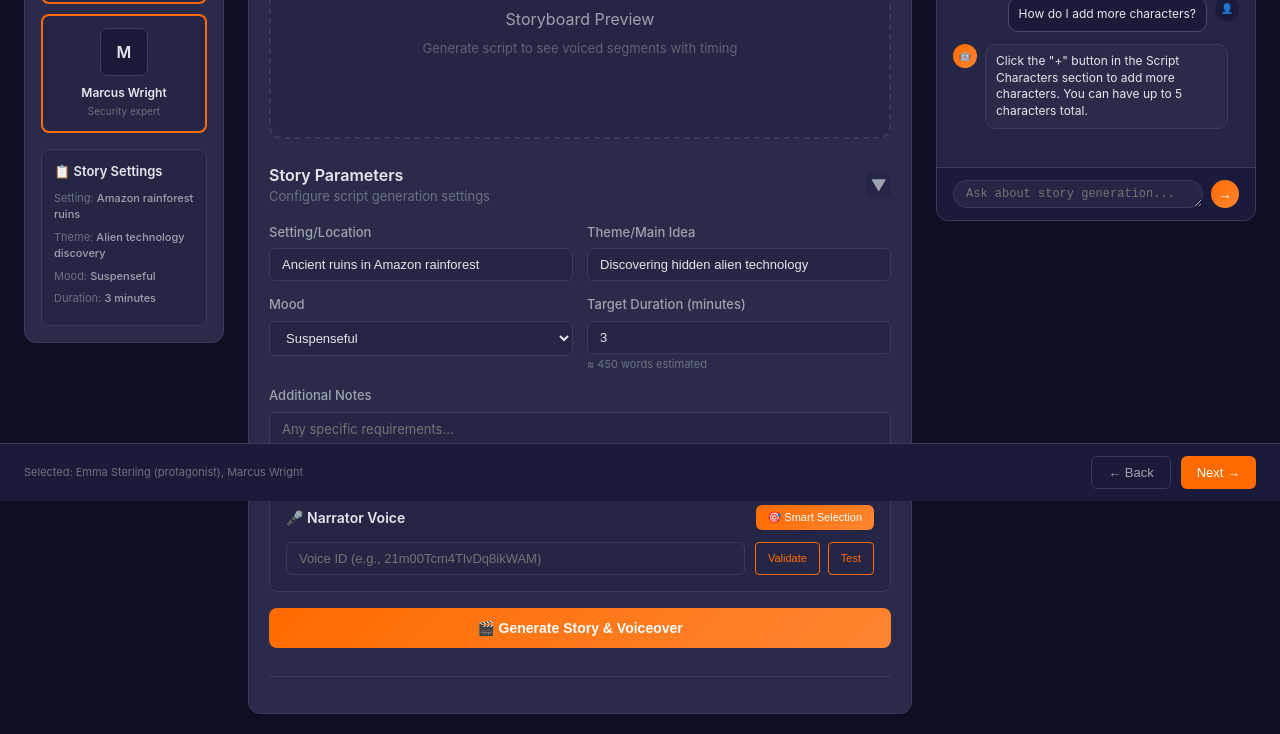
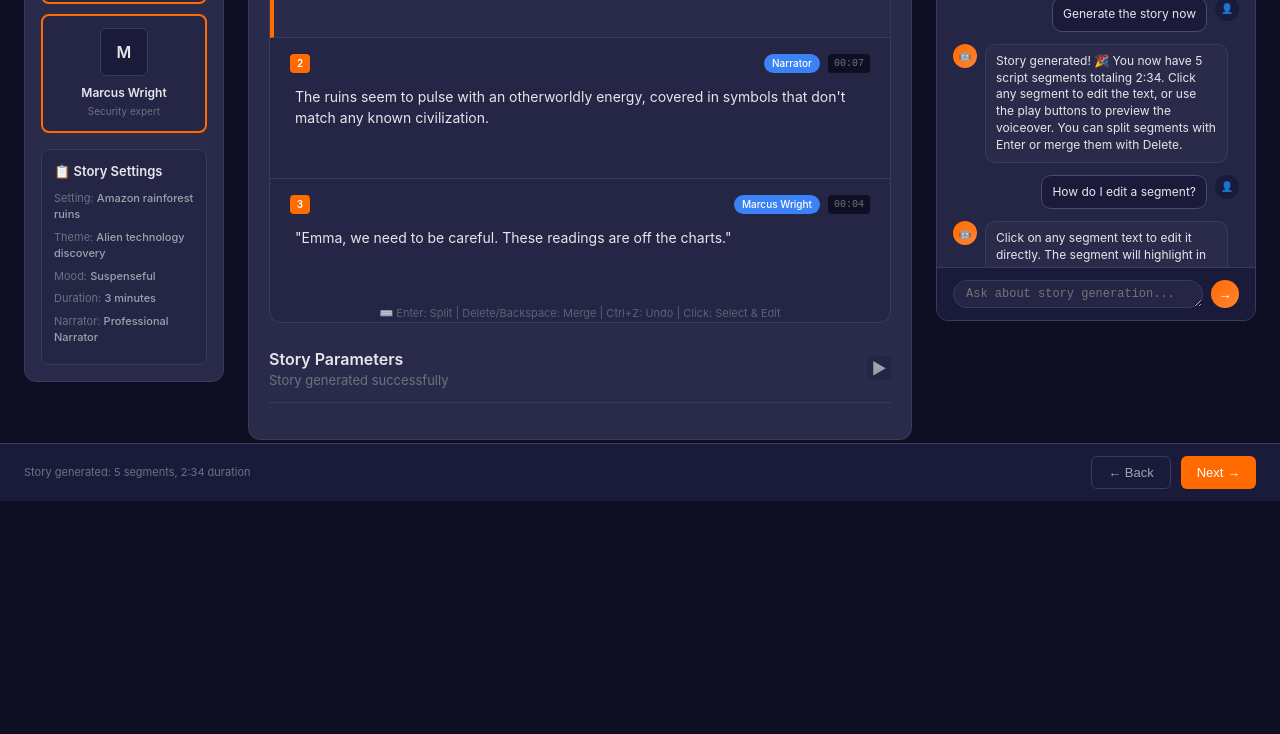
Before and after one commit to vimerse/storypage, a plain HTML site: page index.html in a window 1280 px wide. Shown: the part 299-1033 px from the top of the page. After the commit the page ends 800 px from the top, so only its background shows below. Drawn offline with Linux system fonts and the light colour scheme.

Commit message:
Update index.html

```diff
--- a/index.html
+++ b/index.html
@@ -3,7 +3,7 @@
 <head>
     <meta charset="UTF-8">
     <meta name="viewport" content="width=device-width, initial-scale=1.0">
-    <title>Vimerse Story - Expanded Parameters</title>
+    <title>Vimerse Story - Generated Script State</title>
     <style>
         /* Same base styles as before */
         * { margin: 0; padding: 0; box-sizing: border-box; }
@@ -149,13 +149,14 @@
             display: none;
         }
 
-        /* Story Parameters */
+        /* Story Parameters - NOW VISIBLE */
         .story-params {
             background: #252545;
             border: 1px solid #3A3B5A;
             border-radius: 8px;
             padding: 12px;
             margin-top: 16px;
+            display: block;
         }
 
         .params-header {
@@ -180,25 +181,158 @@
             padding: 20px;
         }
 
-        .placeholder {
+        /* SCRIPT RESULTS - Main feature of this state */
+        .storyboard-results {
             background: #252545;
-            border: 2px dashed #3A3B5A;
             border-radius: 12px;
-            padding: 40px 20px;
-            text-align: center;
+            border: 1px solid #3A3B5A;
             margin-bottom: 24px;
-            min-height: 300px;
+            overflow: hidden;
+        }
+
+        .storyboard-header {
+            background: #1A1B3A;
+            padding: 16px 20px;
+            border-bottom: 1px solid #3A3B5A;
             display: flex;
-            flex-direction: column;
-            justify-content: center;
+            justify-content: space-between;
             align-items: center;
         }
 
-        .placeholder-icon { font-size: 48px; margin-bottom: 16px; opacity: 0.6; }
-        .placeholder-text { font-size: 16px; color: #9CA3AF; margin-bottom: 8px; }
-        .placeholder-subtext { font-size: 13px; color: #6B7280; opacity: 0.8; }
+        .storyboard-title {
+            font-size: 16px;
+            font-weight: 600;
+            color: #E5E7EB;
+        }
 
-        /* Parameters Section - EXPANDED STATE */
+        .storyboard-stats {
+            display: flex;
+            gap: 16px;
+            font-size: 12px;
+            color: #6B7280;
+        }
+
+        .storyboard-content {
+            max-height: 400px;
+            overflow-y: auto;
+        }
+
+        .script-segment {
+            padding: 16px 20px;
+            border-bottom: 1px solid #3A3B5A;
+            transition: background-color 0.2s;
+            position: relative;
+        }
+
+        .script-segment:hover {
+            background-color: #1A1B3A;
+        }
+
+        .script-segment.selected {
+            background-color: #2A2B4A;
+            border-left: 4px solid #FF6B00;
+        }
+
+        .script-segment:last-child {
+            border-bottom: none;
+        }
+
+        .segment-header {
+            display: flex;
+            justify-content: space-between;
+            align-items: flex-start;
+            margin-bottom: 8px;
+            gap: 12px;
+        }
+
+        .segment-number {
+            background: #FF6B00;
+            color: white;
+            font-size: 10px;
+            font-weight: 600;
+            padding: 2px 6px;
+            border-radius: 4px;
+            min-width: 20px;
+            text-align: center;
+        }
+
+        .segment-meta {
+            display: flex;
+            gap: 8px;
+            align-items: center;
+            margin-left: auto;
+        }
+
+        .character-tag {
+            background: #3B82F6;
+            color: white;
+            font-size: 10px;
+            font-weight: 500;
+            padding: 2px 8px;
+            border-radius: 12px;
+        }
+
+        .duration-tag {
+            background: #0F0F23;
+            color: #6B7280;
+            font-size: 10px;
+            font-weight: 500;
+            padding: 2px 6px;
+            border-radius: 4px;
+            font-family: monospace;
+        }
+
+        .segment-text {
+            color: #E5E7EB;
+            font-size: 14px;
+            line-height: 1.5;
+            margin-bottom: 8px;
+            min-height: 20px;
+            outline: none;
+            border: 1px solid transparent;
+            border-radius: 4px;
+            padding: 4px;
+        }
+
+        .segment-actions {
+            display: flex;
+            gap: 8px;
+            opacity: 0;
+            transition: opacity 0.2s;
+        }
+
+        .script-segment:hover .segment-actions {
+            opacity: 1;
+        }
+
+        .play-segment-btn {
+            background: #FF6B00;
+            border: none;
+            color: white;
+            font-size: 11px;
+            padding: 4px 8px;
+            border-radius: 4px;
+            cursor: pointer;
+            display: flex;
+            align-items: center;
+            gap: 4px;
+        }
+
+        .play-segment-btn.playing {
+            background: #F59E0B;
+            color: #000;
+        }
+
+        /* Keyboard help */
+        .keyboard-help {
+            font-size: 11px;
+            color: #6B7280;
+            text-align: center;
+            margin-top: 8px;
+            opacity: 0.8;
+        }
+
+        /* Parameters Section - COLLAPSED after generation */
         .params-section {
             border-bottom: 1px solid #3A3B5A;
             margin-bottom: 16px;
@@ -215,7 +349,6 @@
         .section-title { font-size: 16px; font-weight: 600; }
         .section-summary { font-size: 13px; color: #6B7280; }
 
-        /* EXPANDED STATE: Arrow rotated */
         .expand-arrow {
             width: 24px; height: 24px;
             background: #252545;
@@ -224,100 +357,6 @@
             align-items: center;
             justify-content: center;
             color: #9CA3AF;
-            transform: rotate(90deg);
-        }
-
-        /* EXPANDED STATE: Form is visible with animation */
-        .parameters-content {
-            max-height: 1000px;
-            opacity: 1;
-            margin-bottom: 16px;
-            overflow: visible;
-        }
-
-        .form-grid {
-            display: grid;
-            grid-template-columns: 1fr 1fr;
-            gap: 14px;
-            margin: 16px 0;
-        }
-
-        .form-group { display: flex; flex-direction: column; }
-        .form-group.full { grid-column: 1 / -1; }
-
-        .form-label {
-            font-size: 13px;
-            font-weight: 500;
-            color: #9CA3AF;
-            margin-bottom: 6px;
-        }
-
-        .form-input, .form-textarea, .form-select {
-            padding: 8px 12px;
-            border: 1px solid #3A3B5A;
-            border-radius: 6px;
-            font-size: 13px;
-            background: #252545;
-            color: #E5E7EB;
-        }
-
-        .form-textarea { min-height: 60px; font-family: inherit; }
-        .form-helper { font-size: 11px; color: #6B7280; margin-top: 2px; }
-
-        /* Voice Section */
-        .voice-section {
-            background: #252545;
-            border: 1px solid #3A3B5A;
-            border-radius: 8px;
-            padding: 16px;
-            margin: 16px 0;
-        }
-
-        .voice-header {
-            display: flex;
-            justify-content: space-between;
-            align-items: center;
-            margin-bottom: 12px;
-        }
-
-        .voice-title { font-size: 14px; font-weight: 600; }
-
-        .smart-btn {
-            background: linear-gradient(135deg, #FF6B00, #FF8533);
-            color: white;
-            border: none;
-            padding: 6px 12px;
-            border-radius: 6px;
-            font-size: 11px;
-            font-weight: 500;
-            cursor: pointer;
-        }
-
-        .voice-input-group { display: flex; gap: 10px; }
-        .voice-input { flex: 1; }
-        .voice-actions { display: flex; gap: 8px; }
-
-        .action-btn {
-            padding: 6px 12px;
-            background: transparent;
-            border: 1px solid #FF6B00;
-            border-radius: 4px;
-            color: #FF6B00;
-            font-size: 11px;
-            font-weight: 500;
-            cursor: pointer;
-        }
-
-        .generate-btn {
-            width: 100%;
-            padding: 12px 20px;
-            background: linear-gradient(135deg, #FF6B00, #FF8533);
-            color: white;
-            border: none;
-            border-radius: 8px;
-            font-size: 14px;
-            font-weight: 600;
-            cursor: pointer;
         }
 
         /* Chat Section */
@@ -528,7 +567,7 @@
                     <div class="character-role">Security expert</div>
                 </div>
 
-                <!-- Story Parameters -->
+                <!-- Story Parameters - NOW VISIBLE -->
                 <div class="story-params">
                     <div class="params-header">📋 Story Settings</div>
                     <div class="param-item">
@@ -547,75 +586,128 @@
                         <span class="param-label">Duration: </span>
                         <span class="param-value">3 minutes</span>
                     </div>
+                    <div class="param-item">
+                        <span class="param-label">Narrator: </span>
+                        <span class="param-value">Professional Narrator</span>
+                    </div>
                 </div>
             </aside>
 
             <!-- Main Content -->
             <section class="main-content">
-                <!-- Storyboard Placeholder -->
-                <div class="placeholder">
-                    <div class="placeholder-icon">🎬</div>
-                    <div class="placeholder-text">Storyboard Preview</div>
-                    <div class="placeholder-subtext">Generate script to see voiced segments with timing</div>
+                <!-- SCRIPT RESULTS - Main feature -->
+                <div class="storyboard-results">
+                    <div class="storyboard-header">
+                        <h3 class="storyboard-title">📋 Script Segments</h3>
+                        <div class="storyboard-stats">
+                            <span>Duration: <strong>2:34</strong></span>
+                            <span>Segments: <strong>5</strong></span>
+                        </div>
+                    </div>
+                    <div class="storyboard-content">
+                        <!-- Script Segment 1 -->
+                        <div class="script-segment selected">
+                            <div class="segment-header">
+                                <div class="segment-number">1</div>
+                                <div class="segment-meta">
+                                    <div class="character-tag">Narrator</div>
+                                    <div class="duration-tag">00:08</div>
+                                </div>
+                            </div>
+                            <div class="segment-text">Deep in the Amazon rainforest, Dr. Emma Sterling pushes through the dense undergrowth, her eyes fixed on the ancient stone structures ahead.</div>
+                            <div class="segment-actions">
+                                <button class="play-segment-btn playing">
+                                    <span>⏸️</span>
+                                    Playing
+                                </button>
+                            </div>
+                        </div>
+
+                        <!-- Script Segment 2 -->
+                        <div class="script-segment">
+                            <div class="segment-header">
+                                <div class="segment-number">2</div>
+                                <div class="segment-meta">
+                                    <div class="character-tag">Narrator</div>
+                                    <div class="duration-tag">00:07</div>
+                                </div>
+                            </div>
+                            <div class="segment-text">The ruins seem to pulse with an otherworldly energy, covered in symbols that don't match any known civilization.</div>
+                            <div class="segment-actions">
+                                <button class="play-segment-btn">
+                                    <span>▶️</span>
+                                    Play
+                                </button>
+                            </div>
+                        </div>
+
+                        <!-- Script Segment 3 -->
+                        <div class="script-segment">
+                            <div class="segment-header">
+                                <div class="segment-number">3</div>
+                                <div class="segment-meta">
+                                    <div class="character-tag">Marcus Wright</div>
+                                    <div class="duration-tag">00:04</div>
+                                </div>
+                            </div>
+                            <div class="segment-text">"Emma, we need to be careful. These readings are off the charts."</div>
+                            <div class="segment-actions">
+                                <button class="play-segment-btn">
+                                    <span>▶️</span>
+                                    Play
+                                </button>
+                            </div>
+                        </div>
+
+                        <!-- Script Segment 4 -->
+                        <div class="script-segment">
+                            <div class="segment-header">
+                                <div class="segment-number">4</div>
+                                <div class="segment-meta">
+                                    <div class="character-tag">Narrator</div>
+                                    <div class="duration-tag">00:06</div>
+                                </div>
+                            </div>
+                            <div class="segment-text">Marcus Wright, her trusted security expert, scans the area with his advanced equipment, concern etched on his weathered face.</div>
+                            <div class="segment-actions">
+                                <button class="play-segment-btn">
+                                    <span>▶️</span>
+                                    Play
+                                </button>
+                            </div>
+                        </div>
+
+                        <!-- Script Segment 5 -->
+                        <div class="script-segment">
+                            <div class="segment-header">
+                                <div class="segment-number">5</div>
+                                <div class="segment-meta">
+                                    <div class="character-tag">Narrator</div>
+                                    <div class="duration-tag">00:09</div>
+                                </div>
+                            </div>
+                            <div class="segment-text">As Emma approaches the central structure, a brilliant light emanates from within, revealing technology that shouldn't exist on Earth.</div>
+                            <div class="segment-actions">
+                                <button class="play-segment-btn">
+                                    <span>▶️</span>
+                                    Play
+                                </button>
+                            </div>
+                        </div>
+                    </div>
+                    <div class="keyboard-help">
+                        ⌨️ Enter: Split | Delete/Backspace: Merge | Ctrl+Z: Undo | Click: Select & Edit
+                    </div>
                 </div>
 
-                <!-- Parameters Section - EXPANDED STATE -->
+                <!-- Parameters Section - COLLAPSED after generation -->
                 <div class="params-section">
                     <div class="params-header-main">
                         <div>
                             <div class="section-title">Story Parameters</div>
-                            <div class="section-summary">Configure script generation settings</div>
+                            <div class="section-summary">Story generated successfully</div>
                         </div>
                         <div class="expand-arrow">▶</div>
-                    </div>
-
-                    <!-- Form (EXPANDED - visible) -->
-                    <div class="parameters-content">
-                        <div class="form-grid">
-                            <div class="form-group">
-                                <label class="form-label">Setting/Location</label>
-                                <input type="text" class="form-input" value="Ancient ruins in Amazon rainforest">
-                            </div>
-                            <div class="form-group">
-                                <label class="form-label">Theme/Main Idea</label>
-                                <input type="text" class="form-input" value="Discovering hidden alien technology">
-                            </div>
-                            <div class="form-group">
-                                <label class="form-label">Mood</label>
-                                <select class="form-select">
-                                    <option selected>Suspenseful</option>
-                                    <option>Adventurous</option>
-                                    <option>Mysterious</option>
-                                </select>
-                            </div>
-                            <div class="form-group">
-                                <label class="form-label">Target Duration (minutes)</label>
-                                <input type="number" class="form-input" value="3">
-                                <div class="form-helper">≈ 450 words estimated</div>
-                            </div>
-                            <div class="form-group full">
-                                <label class="form-label">Additional Notes</label>
-                                <textarea class="form-textarea" placeholder="Any specific requirements..."></textarea>
-                            </div>
-                        </div>
-
-                        <!-- Voice Section -->
-                        <div class="voice-section">
-                            <div class="voice-header">
-                                <div class="voice-title">🎤 Narrator Voice</div>
-                                <button class="smart-btn">🎯 Smart Selection</button>
-                            </div>
-                            <div class="voice-input-group">
-                                <input type="text" class="form-input voice-input" placeholder="Voice ID (e.g., 21m00Tcm4TlvDq8ikWAM)">
-                                <div class="voice-actions">
-                                    <button class="action-btn">Validate</button>
-                                    <button class="action-btn">Test</button>
-                                </div>
-                            </div>
-                        </div>
-
-                        <!-- Generate Button -->
-                        <button class="generate-btn">🎬 Generate Story & Voiceover</button>
                     </div>
                 </div>
             </section>
@@ -635,12 +727,22 @@
                     </div>
                     <div class="chat-message user">
                         <div class="chat-avatar">👤</div>
-                        <div class="chat-bubble">How do I add more characters?</div>
+                        <div class="chat-bubble">Generate the story now</div>
                     </div>
                     <div class="chat-message assistant">
                         <div class="chat-avatar">🤖</div>
                         <div class="chat-bubble">
-                            Click the "+" button in the Script Characters section to add more characters. You can have up to 5 characters total.
+                            Story generated! 🎉 You now have 5 script segments totaling 2:34. Click any segment to edit the text, or use the play buttons to preview the voiceover. You can split segments with Enter or merge them with Delete.
+                        </div>
+                    </div>
+                    <div class="chat-message user">
+                        <div class="chat-avatar">👤</div>
+                        <div class="chat-bubble">How do I edit a segment?</div>
+                    </div>
+                    <div class="chat-message assistant">
+                        <div class="chat-avatar">🤖</div>
+                        <div class="chat-bubble">
+                            Click on any segment text to edit it directly. The segment will highlight in orange when selected. You can also use keyboard shortcuts: Enter to split at cursor position, Delete/Backspace to merge segments.
                         </div>
                     </div>
                 </div>
@@ -654,7 +756,7 @@
 
     <!-- Footer -->
     <footer class="footer">
-        <div class="footer-status">Selected: Emma Sterling (protagonist), Marcus Wright</div>
+        <div class="footer-status">Story generated: 5 segments, 2:34 duration</div>
         <div class="footer-buttons">
             <button class="footer-btn secondary">← Back</button>
             <button class="footer-btn primary">Next →</button>
```
